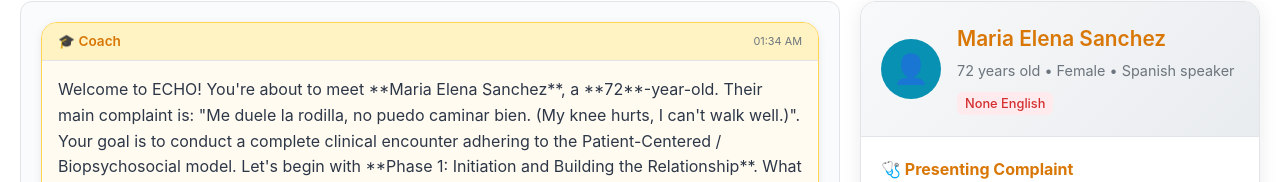
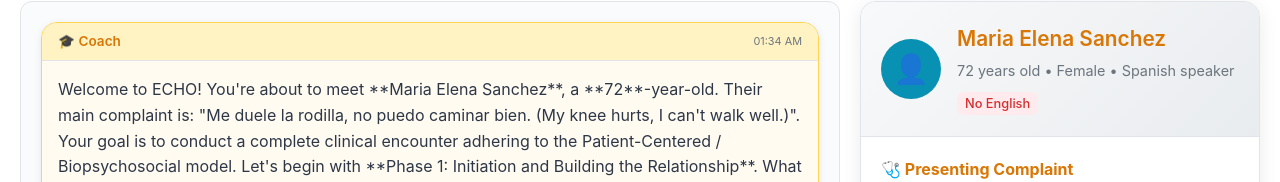
Before and after one commit to wrgr/echo, a React (Create React App) app: page /#/ in a window 1280 px wide. Shown: the part 346-528 px from the top of the page. Built offline with nearby package versions, Linux system fonts and the light colour scheme.

Commit message:
Add English proficiency formatter utility

```diff
--- a/src/PatientIntakeForm.js
+++ b/src/PatientIntakeForm.js
@@ -2,6 +2,7 @@ import React, { useState, useEffect } from 'react';
 
 // Import existing patient data files
 import predefinedPatients from './patients/predefinedPatients.json';
+import { formatEnglishProficiency } from './utils/language';
 
 /**
  * ECHO Patient Intake Form Component
@@ -811,7 +812,7 @@ function PatientIntakeForm() {
                 <div className="patient-preview-item">
                   <span className="patient-info-label">Language</span>
                   <span>
-                    {generatedPatient.nativeLanguage} ({generatedPatient.englishProficiency} English)
+                    {generatedPatient.nativeLanguage} ({formatEnglishProficiency(generatedPatient.englishProficiency, true)})
                   </span>
                 </div>
 
--- a/src/SimulationPage.js
+++ b/src/SimulationPage.js
@@ -1,6 +1,7 @@
 import React, { useEffect, useRef } from "react";
 import predefinedPatients from "./patients/predefinedPatients.json";
 import { ENCOUNTER_PHASES_CLIENT, PHASE_RUBRIC_DEFINITIONS } from "./utils/constants";
+import { formatEnglishProficiency } from "./utils/language";
 import { useSimulation } from "./hooks/useSimulation";
 
 /**
@@ -106,7 +107,7 @@ function SimulationPage() {
                 <p className="patient-info-detail"><span className="patient-info-label">Age:</span> {patientState.age}</p>
                 <p className="patient-info-detail"><span className="patient-info-label">Gender:</span> {patientState.genderIdentity} ({patientState.pronouns})</p>
                 <p className="patient-info-detail"><span className="patient-info-label">Native Language:</span> {patientState.nativeLanguage}</p>
-                <p className="patient-info-detail"><span className="patient-info-label">English Proficiency:</span> {patientState.englishProficiency}</p>
+                <p className="patient-info-detail"><span className="patient-info-label">English Proficiency:</span> {formatEnglishProficiency(patientState.englishProficiency)}</p>
                 <p className="patient-info-detail"><span className="patient-info-label">Cultural Background:</span> {patientState.culturalBackground}</p>
               </div>
 
@@ -494,7 +495,7 @@ function SimulationPage() {
                   </p>
                   <div className="language-proficiency">
                     <span className={`proficiency-badge ${patientState.englishProficiency.toLowerCase().replace(' ', '-')}`}>
-                      {patientState.englishProficiency} English
+                      {formatEnglishProficiency(patientState.englishProficiency, true)}
                     </span>
                   </div>
                 </div>
--- /dev/null
+++ b/src/utils/language.js
@@ -0,0 +1,7 @@
+export const formatEnglishProficiency = (proficiency, includeEnglish = false) => {
+  if (!proficiency) return '';
+  if (proficiency === 'None') {
+    return 'No English';
+  }
+  return includeEnglish ? `${proficiency} English` : proficiency;
+};
```
Also changed, not shown: 1 other file (tests, documents, lock files or other folders).
